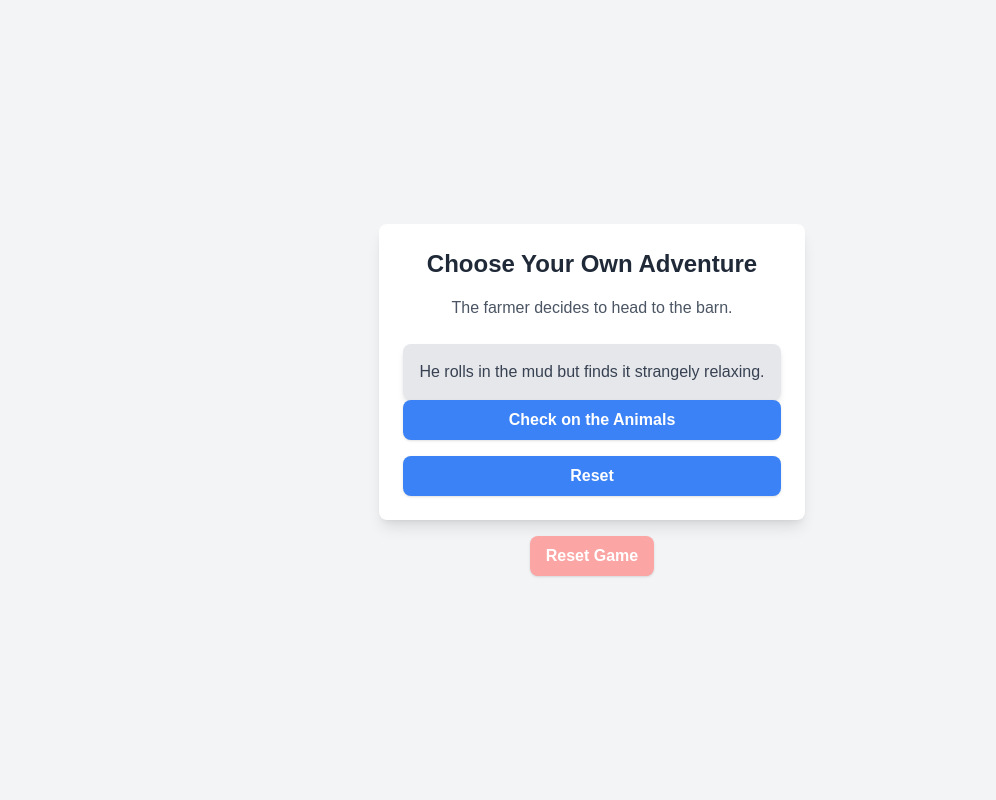
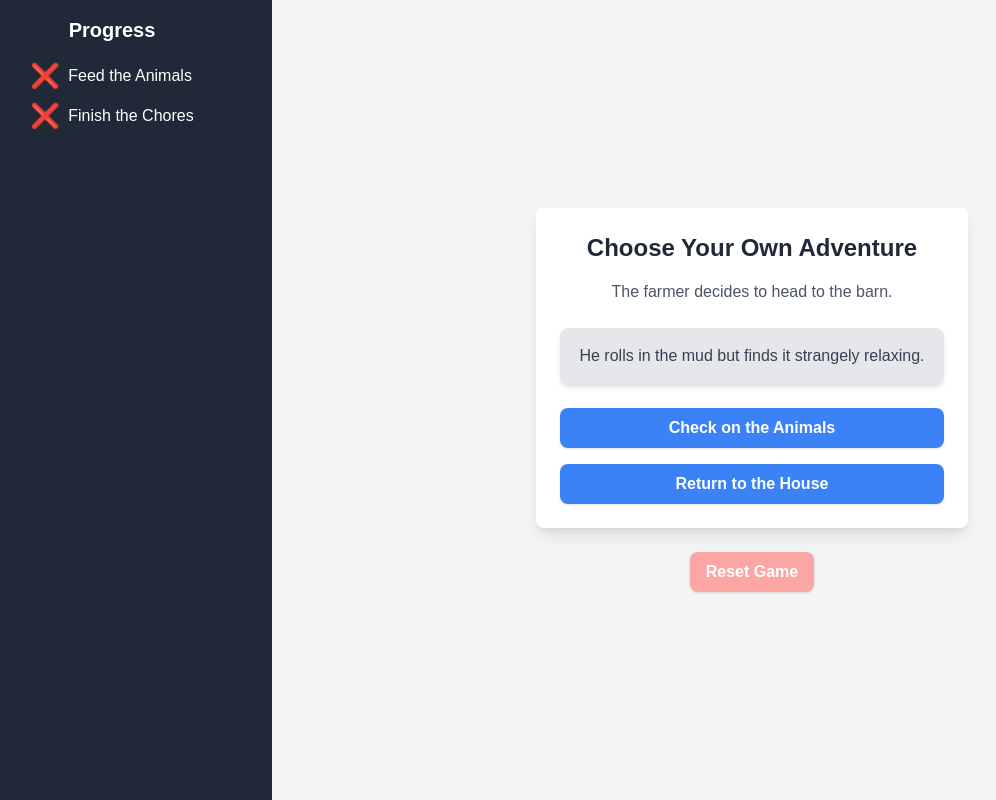
Before and after one commit to AdventureBear/react-adventure-explorers, a Next.js app: page / in a window 1280 px wide. Both pictures are taken after a click on the button "Go to the Barn". Shown: the whole page, without its empty margins (48-1044 px from the left). Built offline with nearby package versions, Linux system fonts and the light colour scheme.

Commit message:
Conditional choices

```diff
--- a/app/page.jsx
+++ b/app/page.jsx
@@ -1,6 +1,7 @@
 'use client';
 
 import { useState } from "react";
+import Confetti from "react-confetti";
 
 const scenes = [
     {
@@ -8,7 +9,7 @@ const scenes = [
         description: "A farmer falls into a cow patty. What does he do next?",
         objective: "Objective: Feed the animals and finish the chores before sunset.",
         choices: [
-            { text: "Go Home", nextScene: "home" },
+            { text: "Go to the House", nextScene: "home" },
             { text: "Go to the Barn", nextScene: "barn" },
         ],
     },
@@ -18,7 +19,7 @@ const scenes = [
         result: "He takes a long bath and reflects on the day.",
         choices: [
             { text: "Start Chores", nextScene: "chores", condition: (state) => !state.choresDone },
-            { text: "Reset", nextScene: "start" },
+            { text: "Return to the Barn", nextScene: "barn" },
         ],
     },
     {
@@ -27,7 +28,7 @@ const scenes = [
         result: "He rolls in the mud but finds it strangely relaxing.",
         choices: [
             { text: "Check on the Animals", nextScene: "animals" },
-            { text: "Reset", nextScene: "start" },
+            { text: "Return to the House", nextScene: "home" },
         ],
     },
     {
@@ -36,26 +37,30 @@ const scenes = [
         result: "The animals seem content, but the pigs laugh at him.",
         choices: [
             { text: "Feed the Animals", nextScene: "feed", condition: (state) => !state.fedAnimals },
-            { text: "Reset", nextScene: "start" },
+            { text: "Return to the Barn", nextScene: "barn" },
         ],
     },
     {
         id: "chores",
         description: "The farmer works hard to finish the chores.",
         result: "The chores are done! The fields are ready for planting.",
-        choices: [{ text: "Reset", nextScene: "start" }],
+        choices: [
+            { text: "Return to the House", nextScene: "home" },
+        ],
     },
     {
         id: "feed",
         description: "The farmer decides to feed the animals.",
         result: "The animals are grateful, and the farmer feels accomplished.",
-        choices: [{ text: "Reset", nextScene: "start" }],
+        choices: [
+            { text: "Return to the Barn", nextScene: "barn" },
+        ],
     },
     {
         id: "win",
         description: "Congratulations! You've completed all your tasks for the day.",
         result: "The farmer heads to bed feeling satisfied and ready for tomorrow.",
-        choices: [{ text: "Reset", nextScene: "start" }],
+        choices: [],
     },
 ];
 
@@ -79,8 +84,32 @@ export default function Home() {
         }
     };
 
+    const isWin = currentSceneId === "win";
+
     return (
-        <div className="min-h-screen bg-gray-100 flex flex-col items-center justify-center px-4">
+        <div className="min-h-screen bg-gray-100 flex">
+            {/* Sidebar */}
+            <div className="w-1/4 bg-gray-800 text-white p-4 flex flex-col items-center">
+                <h2 className="text-xl font-bold mb-4">Progress</h2>
+                <div className="flex flex-col items-start space-y-2">
+                    <div className="flex items-center space-x-2">
+            <span className={`text-2xl ${gameState.fedAnimals ? "text-green-400" : "text-gray-400"}`}>
+              {gameState.fedAnimals ? "✅" : "❌"}
+            </span>
+                        <span>Feed the Animals</span>
+                    </div>
+                    <div className="flex items-center space-x-2">
+            <span className={`text-2xl ${gameState.choresDone ? "text-green-400" : "text-gray-400"}`}>
+              {gameState.choresDone ? "✅" : "❌"}
+            </span>
+                        <span>Finish the Chores</span>
+                    </div>
+                </div>
+            </div>
+
+            {/* Main Content */}
+            <div className="w-3/4 flex flex-col items-center justify-center px-4">
+                {isWin && <Confetti width={window.innerWidth} height={window.innerHeight} />}
                 <div className="bg-white rounded-lg shadow-lg p-6 max-w-md text-center">
                     <h1 className="text-2xl font-bold text-gray-800 mb-4">Choose Your Own Adventure</h1>
                     {currentScene.id === "start" && (
@@ -89,7 +118,7 @@ export default function Home() {
                     <p className="text-gray-600 mb-6">{currentScene.description}</p>
 
                     {currentScene.result && (
-                    <div className="mt-6 p-4 bg-gray-200 rounded-lg shadow-md">
+                        <div className="mt-6 mb-6 p-4 bg-gray-200 rounded-lg shadow-md">
                             <p className="text-gray-700">{currentScene.result}</p>
                         </div>
                     )}
@@ -112,17 +141,18 @@ export default function Home() {
                         })}
                     </div>
                 </div>
-            {currentSceneId !== "start" && (
+
+                {/* Reset Button */}
                 <button
                     onClick={() => {
                         setCurrentSceneId("start");
                         setGameState({ fedAnimals: false, choresDone: false }); // Reset game state
                     }}
-                    className="mt-4 bg-red-300 hover:bg-red-400 text-white font-semibold py-2 px-4 rounded-lg shadow transition"
+                    className="mt-6 bg-red-300 hover:bg-red-400 text-white font-semibold py-2 px-4 rounded-lg shadow transition"
                 >
                     Reset Game
                 </button>
-            )}
+            </div>
         </div>
     );
 }
```
Lines whose indentation alone changed are shown as unchanged.
